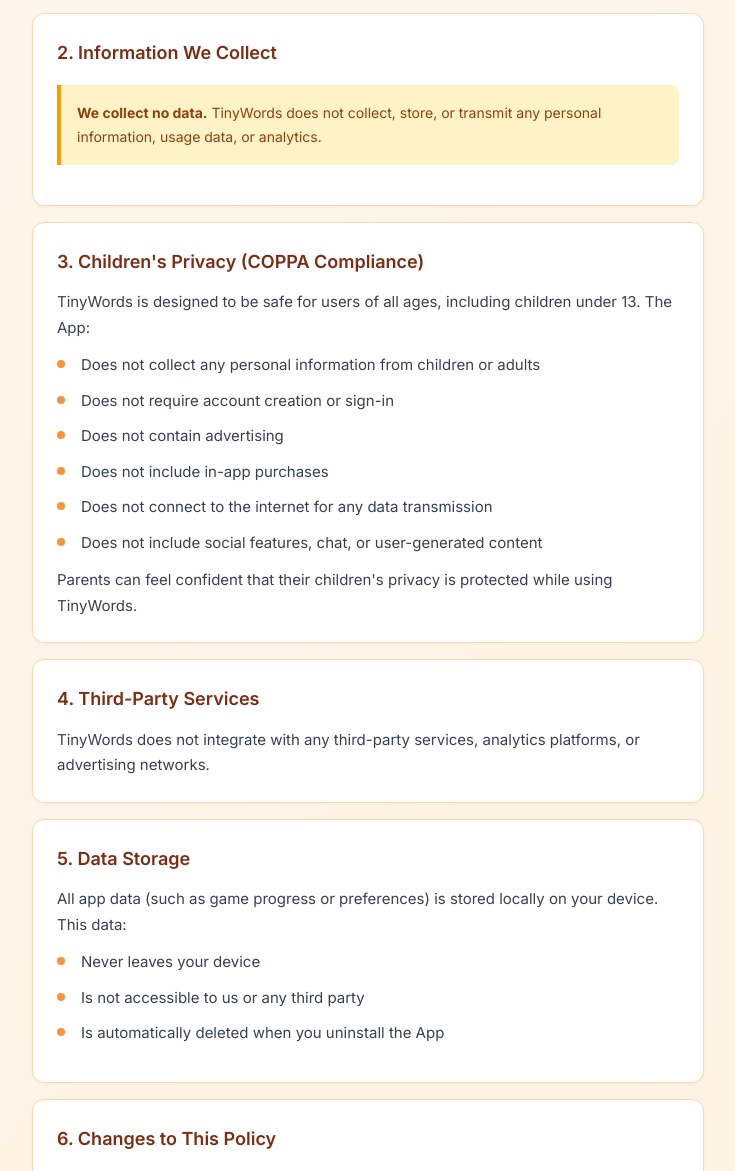
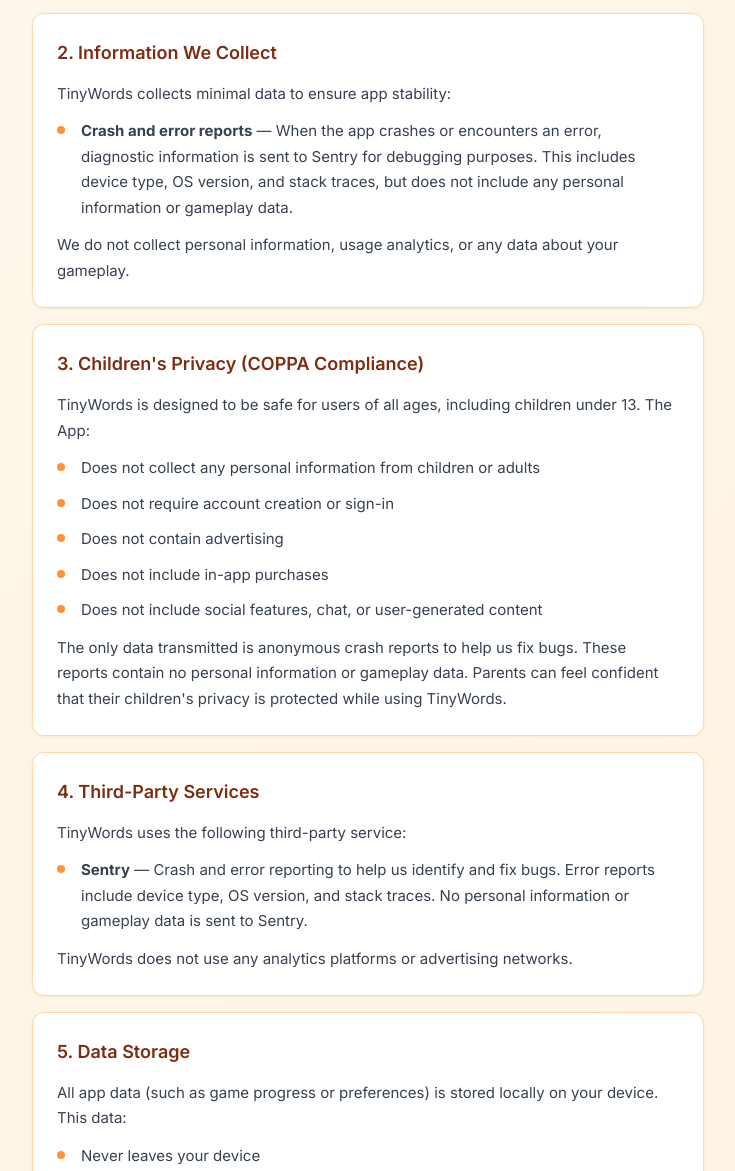
Before and after one commit to psilvis/lawton-labs-docs, a plain HTML site: page tinywords-privacy-policy.html in a window 1280 px wide. Shown: the part 490-1661 px from the top of the page, without its empty margins (272-1007 px from the left). Drawn offline with Linux system fonts and the light colour scheme.

Commit message:
Update TinyWords privacy policy to include Sentry error tracking

```diff
--- a/tinywords-privacy-policy.html
+++ b/tinywords-privacy-policy.html
@@ -205,9 +205,11 @@
 
         <section>
             <h2>2. Information We Collect</h2>
-            <div class="highlight">
-                <p><strong>We collect no data.</strong> TinyWords does not collect, store, or transmit any personal information, usage data, or analytics.</p>
-            </div>
+            <p>TinyWords collects minimal data to ensure app stability:</p>
+            <ul>
+                <li><strong>Crash and error reports</strong> — When the app crashes or encounters an error, diagnostic information is sent to Sentry for debugging purposes. This includes device type, OS version, and stack traces, but does not include any personal information or gameplay data.</li>
+            </ul>
+            <p>We do not collect personal information, usage analytics, or any data about your gameplay.</p>
         </section>
 
         <section>
@@ -218,15 +220,18 @@
                 <li>Does not require account creation or sign-in</li>
                 <li>Does not contain advertising</li>
                 <li>Does not include in-app purchases</li>
-                <li>Does not connect to the internet for any data transmission</li>
                 <li>Does not include social features, chat, or user-generated content</li>
             </ul>
-            <p>Parents can feel confident that their children's privacy is protected while using TinyWords.</p>
+            <p>The only data transmitted is anonymous crash reports to help us fix bugs. These reports contain no personal information or gameplay data. Parents can feel confident that their children's privacy is protected while using TinyWords.</p>
         </section>
 
         <section>
             <h2>4. Third-Party Services</h2>
-            <p>TinyWords does not integrate with any third-party services, analytics platforms, or advertising networks.</p>
+            <p>TinyWords uses the following third-party service:</p>
+            <ul>
+                <li><strong>Sentry</strong> — Crash and error reporting to help us identify and fix bugs. Error reports include device type, OS version, and stack traces. No personal information or gameplay data is sent to Sentry.</li>
+            </ul>
+            <p>TinyWords does not use any analytics platforms or advertising networks.</p>
         </section>
 
         <section>
```
